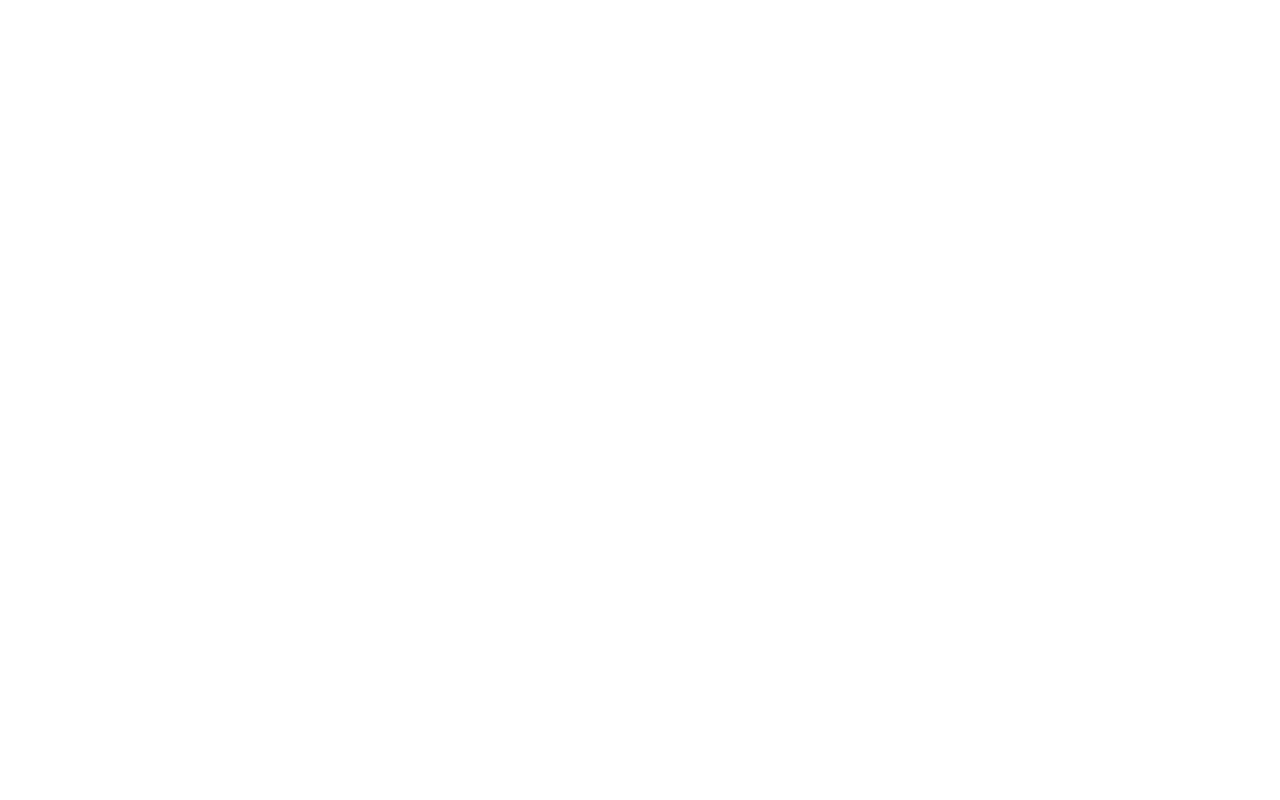
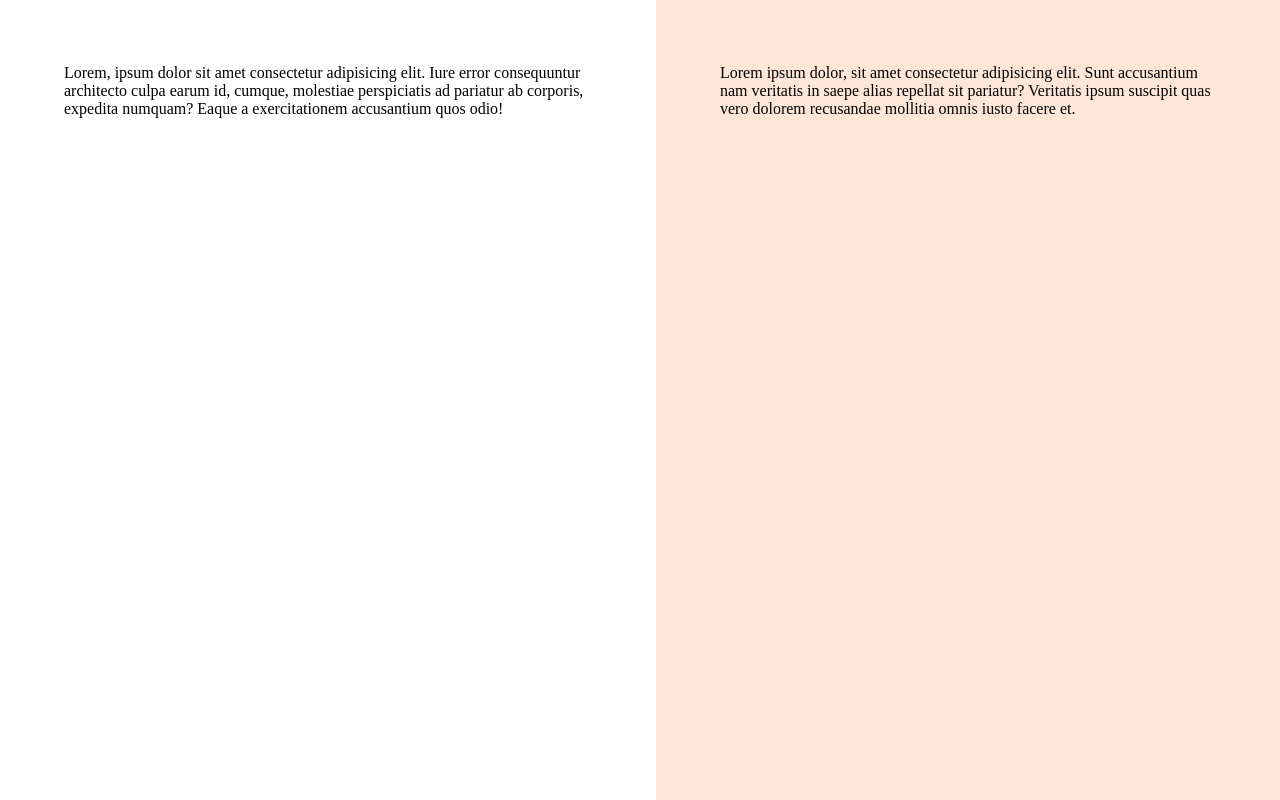
Before and after one commit to joomdeveloper/FormMatricula_Rocket, a plain HTML site: page index.html in a window 1280 px wide. Drawn offline with Linux system fonts and the light colour scheme.

Commit message:
adicionando layout

```diff
--- a/index.html
+++ b/index.html
@@ -6,7 +6,8 @@
     <link rel="preconnect" href="https://fonts.gstatic.com" crossorigin>
     <meta charset="UTF-8">
     <meta name="viewport" content="width=device-width, initial-scale=1.0">
-    <title>Projeto Formulario</title>
+    <link rel="stylesheet" href="styles/index.css">
+    <title>Estrelas do amanhã</title>
 
     <link rel="stylesheet" href="styles/index.css">
     <link
@@ -16,6 +17,21 @@
 
 <body>
 
+    <div id="app">
+        <main>
+            <div class="main-conteiner">
+                Lorem, ipsum dolor sit amet consectetur adipisicing elit. Iure error consequuntur architecto culpa earum id, cumque, molestiae perspiciatis ad pariatur ab corporis, expedita numquam? Eaque a exercitationem accusantium quos odio!
+
+            </div>
+
+        </main>
+        <aside>
+            <div class="aside-conteiner">
+                Lorem ipsum dolor, sit amet consectetur adipisicing elit. Sunt accusantium nam veritatis in saepe alias repellat sit pariatur? Veritatis ipsum suscipit quas vero dolorem recusandae mollitia omnis iusto facere et.
+            </div>
+        </aside>
+    </div>
+
 </body>
 
 </html>
--- a/styles/global.css
+++ b/styles/global.css
@@ -22,32 +22,6 @@
     --stroke-highlight: #F3541C;
     --semantic-error: #DC2626;
 }
-
 body {
     overflow: hidden;
-
-    font: var(--text);
-    color: var(--text-secondary);
 }
-
-h1,
-h2 {
-    color: var(--text-primary);
-}
-
-img {
-    max-width: 100%;
-    height: auto;
-}
-
-.flex {
-    display: flex;
-}
-
-.flex-1 {
-    flex: 1
-}
-
-.flex-2 {
-    flex: 2
-}
--- a/styles/index.css
+++ b/styles/index.css
@@ -1 +1,2 @@
 @import url(global.css);
+@import url(layout.css);
--- /dev/null
+++ b/styles/layout.css
@@ -0,0 +1,25 @@
+#app {
+    display: grid;
+    grid-template-columns: 51.25% 48.75%;
+
+    height: 100vh;
+    overflow: hidden;
+}
+main {
+    overflow: auto;
+    padding: 4rem;
+
+    .main-conteiner {
+        max-width: 33rem;
+        margin-left: auto;
+    }
+
+}
+aside{
+    padding: 4rem;
+    background-color: var(--surface-secondary);
+
+    .aside-conteiner {
+        max-width: 31rem;
+    }
+}
```
